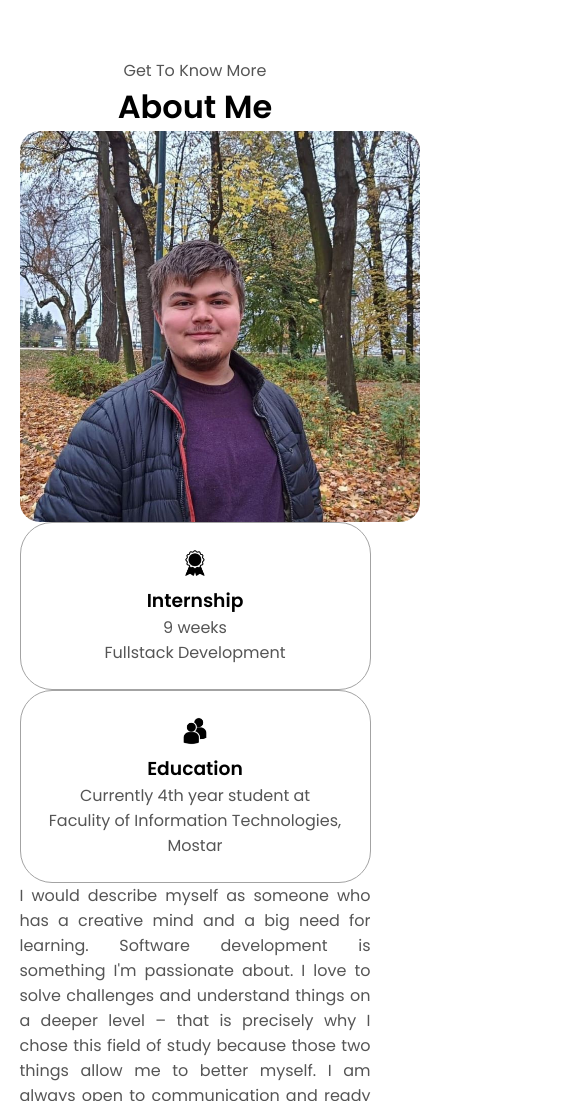
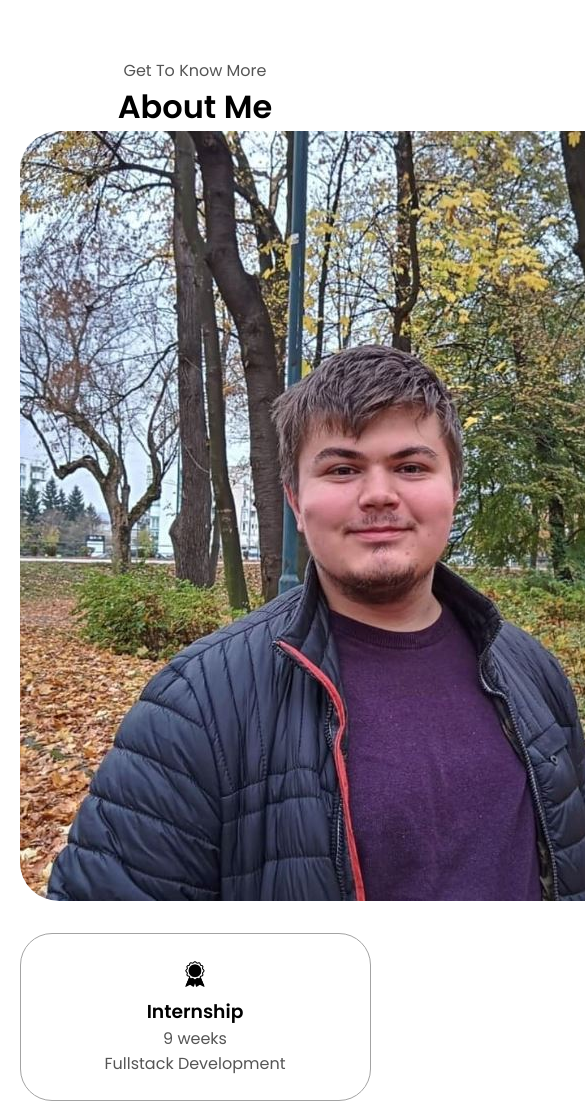
Before and after one commit to mustafaisic000/html-css-js-portfolio-page, a plain HTML site: page index.html in a window 390 px wide. Shown: the part 820-1921 px from the top of the page, 585 px wide, since content can reach past the window. Drawn offline with Linux system fonts and the light colour scheme.

Commit message:
Update mediaqueries.css

```diff
--- a/mediaqueries.css
+++ b/mediaqueries.css
@@ -64,9 +64,13 @@
     .section__pic-container-about{
     width: auto;
     height: auto;
-    margin: auto;
+    margin: 0 auto 2rem;
     z-index: 1;
     }
+    .section__pic-container-about img{
+      width: auto;
+      height: auto;
+      }
   }
 
   @media screen and (max-width: 600px) {
```
